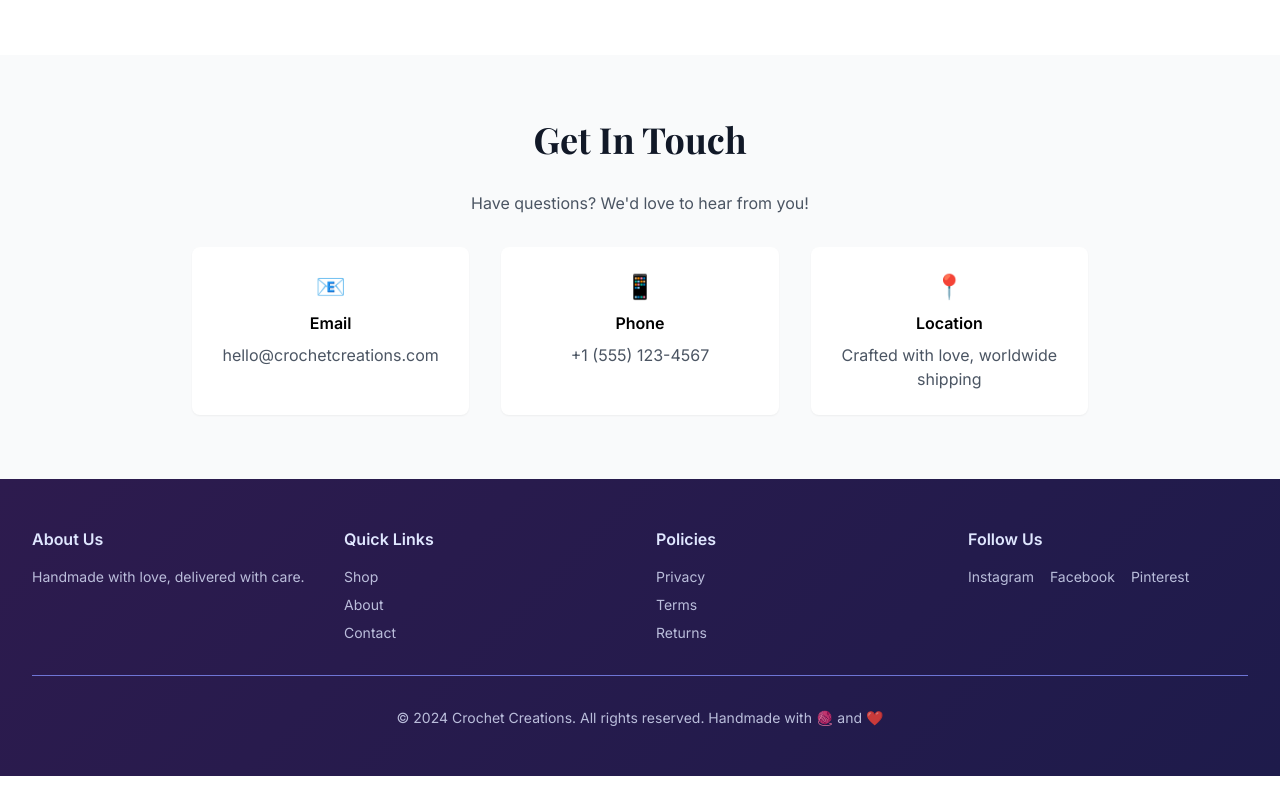
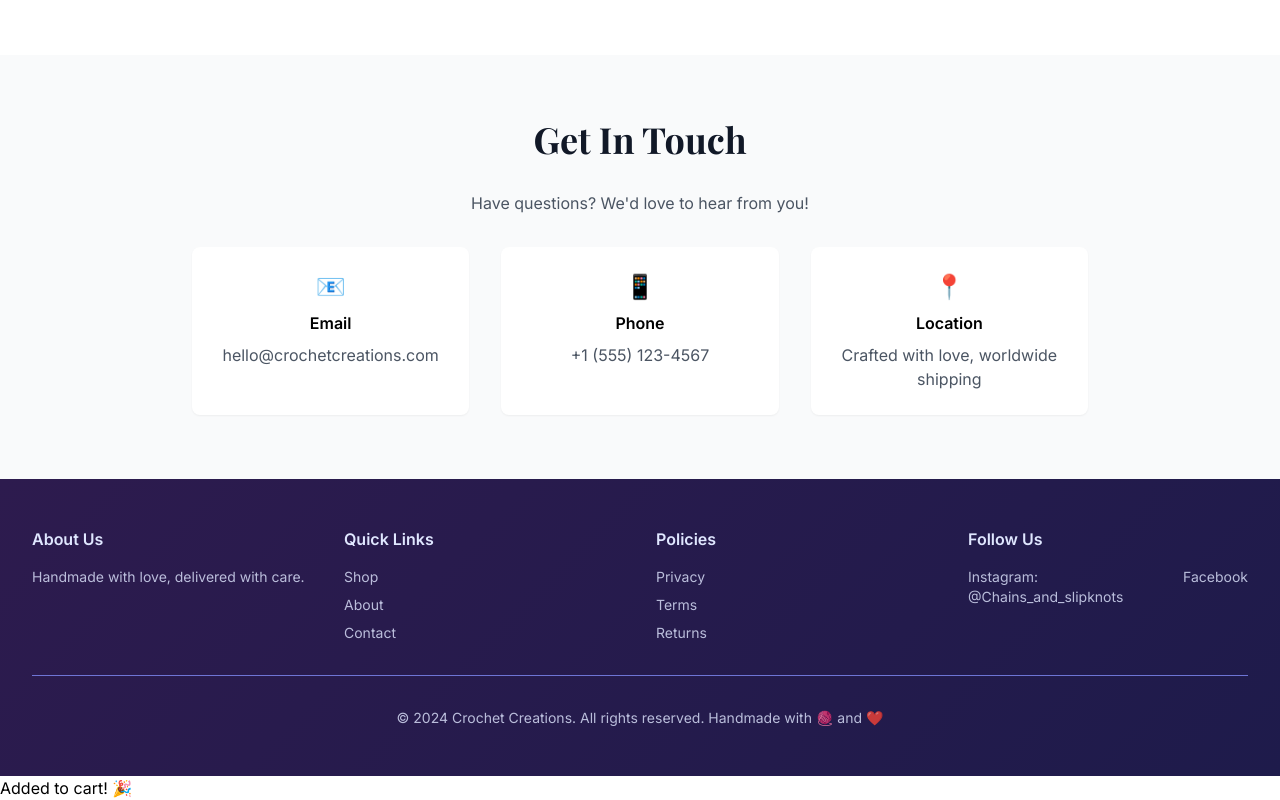
Before and after one commit to LakshmiRocky1998/Crochet-Bussiness, a website: page public/index.html in a window 1280 px wide. Shown: the part 2238-3038 px from the top of the page. Before the commit the page ends 3014 px from the top, so only its background shows below. Drawn offline with nearby package versions, Linux system fonts and the light colour scheme.

Commit message:
Update index.html

```diff
--- a/public/index.html
+++ b/public/index.html
@@ -339,9 +339,8 @@
                 <div>
                     <h3 class="font-semibold mb-4">Follow Us</h3>
                     <div class="flex space-x-4 text-sm opacity-80">
-                        <a href="#" class="hover:opacity-100">Instagram</a>
+                        <a href="#" class="hover:opacity-100">Instagram: @Chains_and_slipknots </a>
                         <a href="#" class="hover:opacity-100">Facebook</a>
-                        <a href="#" class="hover:opacity-100">Pinterest</a>
                     </div>
                 </div>
             </div>
@@ -352,9 +351,9 @@
     </footer>
 
     <!-- Cart Notification -->
-    <div id="cart-notification" class="hidden cart-notification">
+    <!-- div id="cart-notification" class="hidden cart-notification" -->
         <span id="notification-text">Added to cart! 🎉</span>
-    </div>
+<!-- /div-->
 
     <script>
         // Load products
```
